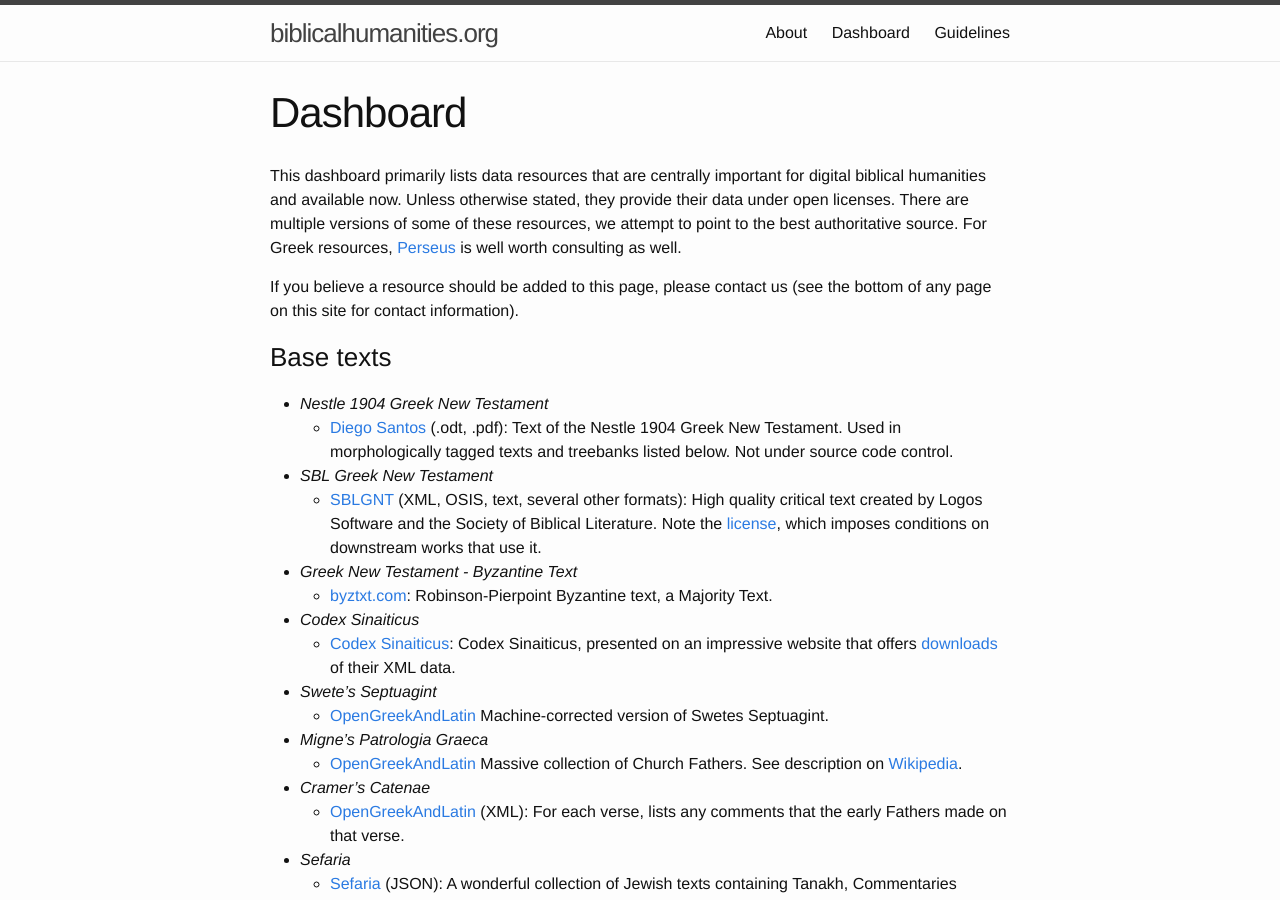
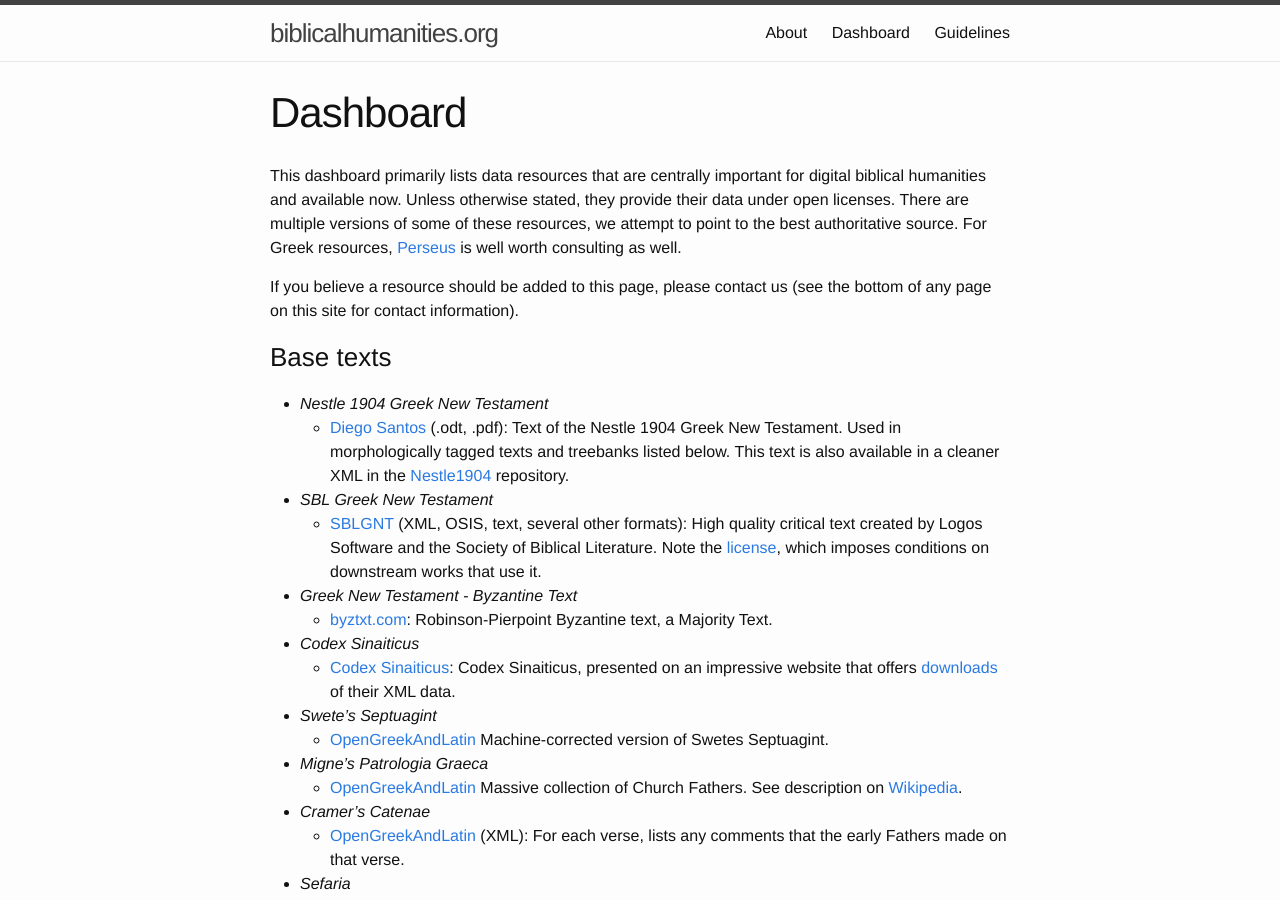
Before and after one commit to biblicalhumanities/biblicalhumanities.github.io, a Jekyll site: the page built from dashboard.md, in a window 1280 px wide and 900 px high. Built offline with Jekyll 4.4.1, drawn with Linux system fonts in a browser that asks for light colours.

Commit message:
Added pointer to repo for Nestle1904

```diff
--- a/dashboard.md
+++ b/dashboard.md
@@ -11,7 +11,7 @@ If you believe a resource should be added to this page, please contact us (see t
 ### Base texts
 
 - *Nestle 1904 Greek New Testament*
-  - [Diego Santos](https://sites.google.com/site/nestle1904/faq) (.odt, .pdf): Text of the Nestle 1904 Greek New Testament. Used in morphologically tagged texts and treebanks listed below. Not under source code control.
+  - [Diego Santos](https://sites.google.com/site/nestle1904/faq) (.odt, .pdf): Text of the Nestle 1904 Greek New Testament. Used in morphologically tagged texts and treebanks listed below. This text is also available in a cleaner XML in the [Nestle1904](https://github.com/biblicalhumanities/Nestle1904) repository.
 - *SBL Greek New Testament*
   - [SBLGNT](http://sblgnt.com/) (XML, OSIS, text, several other formats): High quality critical text created by Logos Software and the Society of Biblical Literature. Note the [license](http://sblgnt.com/license/), which imposes conditions on downstream works that use it.
 - *Greek New Testament - Byzantine Text*
```
